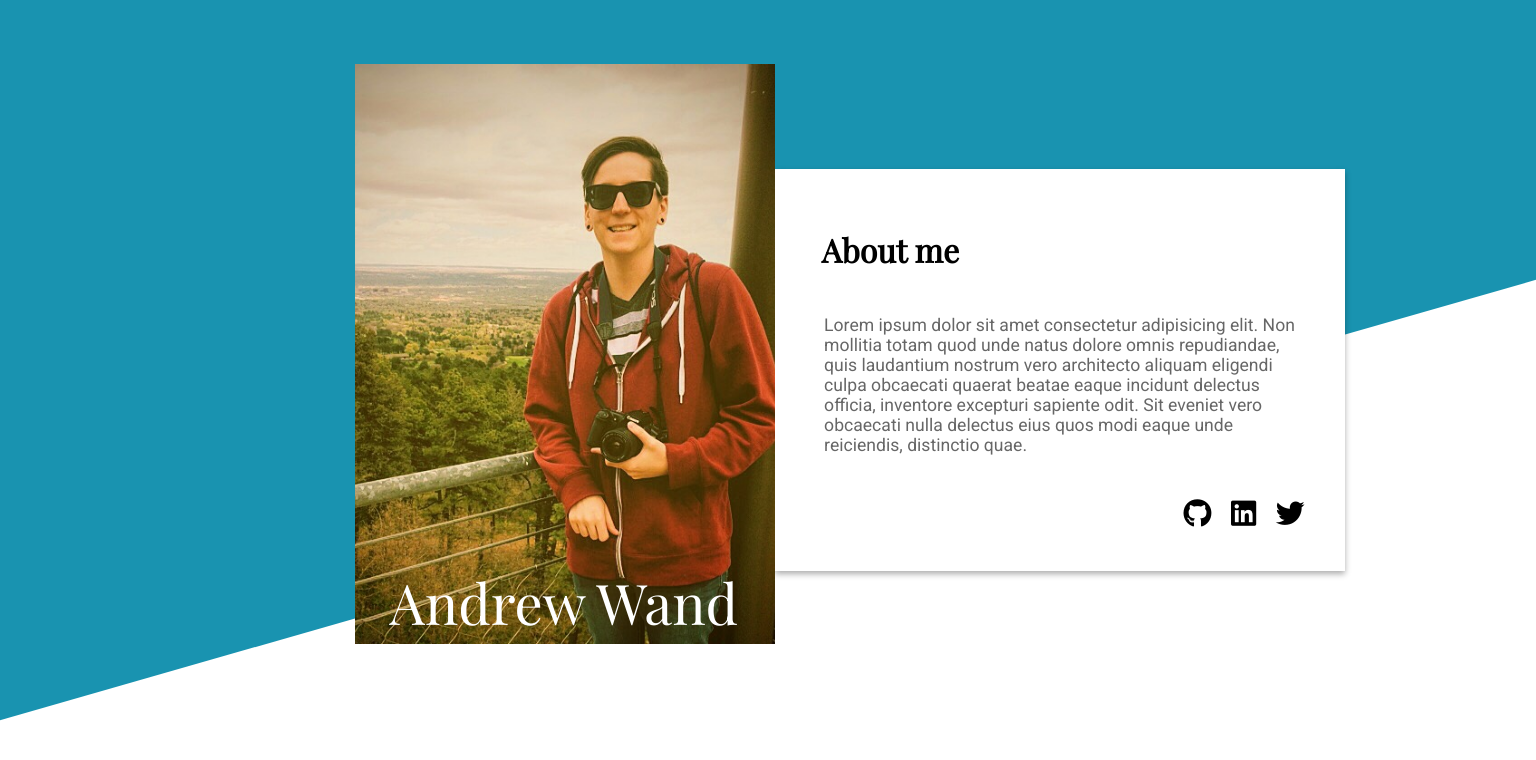
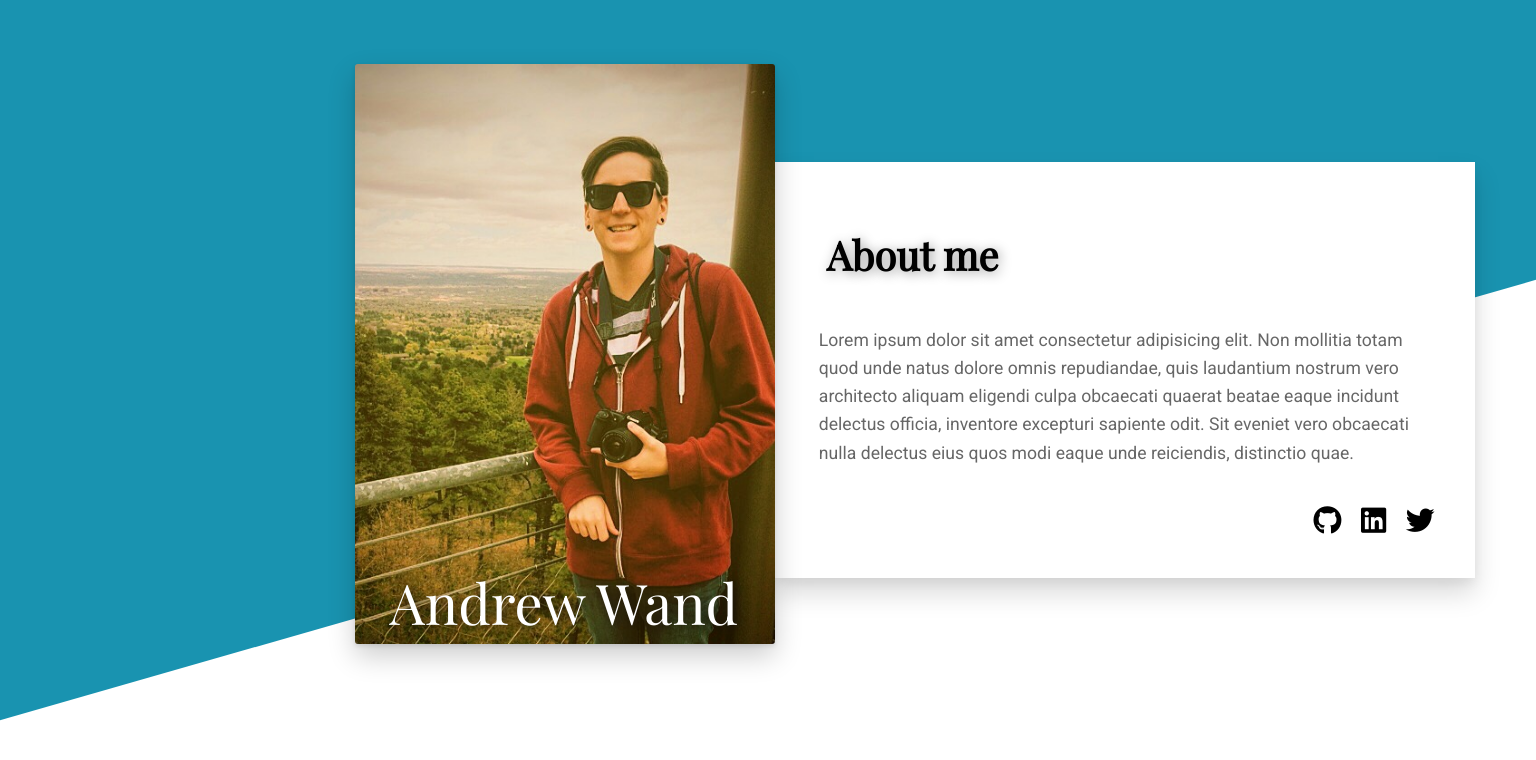
Before and after one commit to Andrew-Wand/portfolio-responsive-prac, a plain HTML site: page index.html in a window 1536 px wide. Drawn offline with nearby package versions, Linux system fonts and the light colour scheme; files whose address does not match are found by name.

Commit message:
fixed some mobile css

```diff
--- a/style.css
+++ b/style.css
@@ -73,17 +73,21 @@ body, .main {
     text-align: center;
     font-family: 'Playfair Display', sans-serif;
     font-size: 32px;
+    text-shadow: 2px 2px 12px rgba(150, 150, 150, 1);
 }
 
 .about-content-container {
     max-width: 295px;
     padding: 1rem;
+
 }
 
 .about-content {
     font-family: 'Roboto', sans-serif;
-    font-size: 26px;
+    font-size: 1.3rem;
+
     color: rgba(0, 0, 0, .6);
+
 }
 
 .about-links-container {
@@ -183,7 +187,7 @@ body, .main {
         top: 500px;
         left: 35px;
         font-size: 3.5rem;
-
+        text-shadow: 2px 2px 12px rgb(15, 14, 14);
         }
 
     .about-photo {
@@ -191,6 +195,8 @@ body, .main {
         min-height: 580px;
         float: left;
         object-fit: cover;
+        box-shadow: rgba(0, 0, 0, 0.2) 0px 12px 28px 0px, rgba(0, 0, 0, 0.1) 0px 2px 4px 0px, rgba(255, 255, 255, 0.05) 0px 0px 0px 1px inset;
+        border-radius: 3px;
     }
 
     .about-section {
@@ -213,12 +219,20 @@ body, .main {
 
     .about-header {
         text-align: left;
-        margin-left: 15px;
+        margin-left: .5em;
+        font-size: 40px;
+
     }
 
     .about-content {
-        padding: 1em;
+        padding: .7em;
         text-align: left;
+        line-height: 1.6em;
+    }
+
+    .about-content-container {
+        box-shadow: rgba(0, 0, 0, 0.15) 0px 15px 25px, rgba(0, 0, 0, 0.05) 0px 5px 10px;
+        min-width: 700px;
     }
 
 }
```
Also changed, not shown: 1 other file.
